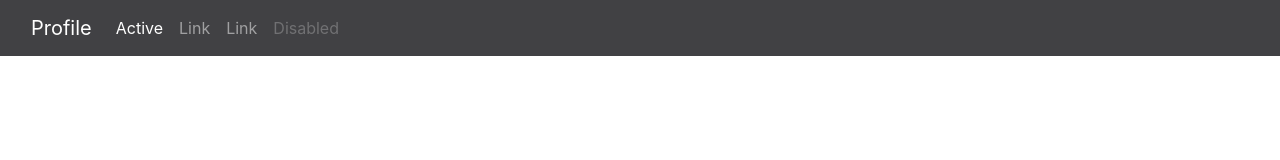
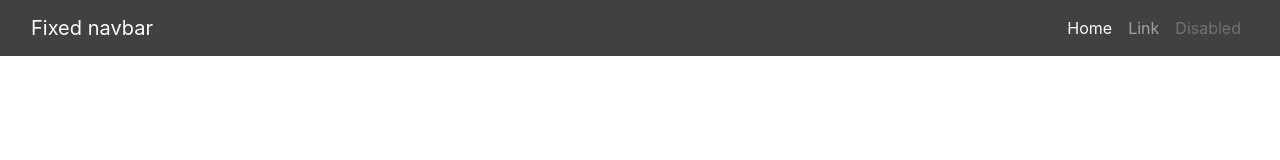
Before and after one commit to pcliu624/profile, a plain HTML site: page main.html in a window 1280 px wide. Drawn offline with nearby package versions, Linux system fonts and the light colour scheme.

Commit message:
navbar toggler

```diff
--- a/main.html
+++ b/main.html
@@ -14,24 +14,20 @@
 
     <nav class="navbar navbar-expand-lg navbar-dark sticky-top">
       <div class="container-fluid">
-            <a class="navbar-brand" href="#">Profile</a>
-            <button class="navbar-toggler" type="button" data-toggle="collapse" data-taget="#myNavbar" aria-controls="myNavbar" aria-expanded="false" aria-label="Toggle navigation">
+        <a class="navbar-brand" href="#">Fixed navbar</a>
+        <button class="navbar-toggler" type="button" data-toggle="collapse" data-target="#navbarCollapse" aria-controls="navbarCollapse" aria-expanded="false" aria-label="Toggle navigation">
           <span class="navbar-toggler-icon"></span>
         </button>
-            <div class="collapse navbar-collapse justify-content-end" id="myNavbar" >
-
-            <ul class="navbar-nav mr-auto">
-                <li class="nav-item">
-                  <a class="nav-link active" href="#">Active</a>
+        <div class="collapse navbar-collapse justify-content-end" id="navbarCollapse">
+          <ul class="navbar-nav md-auto">
+            <li class="nav-item active">
+              <a class="nav-link" href="#">Home <span class="sr-only">(current)</span></a>
             </li>
             <li class="nav-item">
               <a class="nav-link" href="#">Link</a>
             </li>
             <li class="nav-item">
-                  <a class="nav-link" href="#">Link</a>
-                </li>
-                <li class="nav-item">
-                  <a class="nav-link disabled" href="#" tabindex="-1" aria-disabled="true">Disabled</a>
+              <a class="nav-link disabled" href="#">Disabled</a>
             </li>
           </ul>
            </div>
--- a/style.css
+++ b/style.css
@@ -19,10 +19,7 @@ html{
 .navbar-nav li a:hover {
     color: #fff !important;
 }
-.navbar-nav li.active a {
-    color: #fff !important;
-    background-color: #29292c !important;
-}
+
 .navbar-default .navbar-toggle {
     border-color: transparent;
 }
```
Lines whose indentation alone changed are shown as unchanged.
